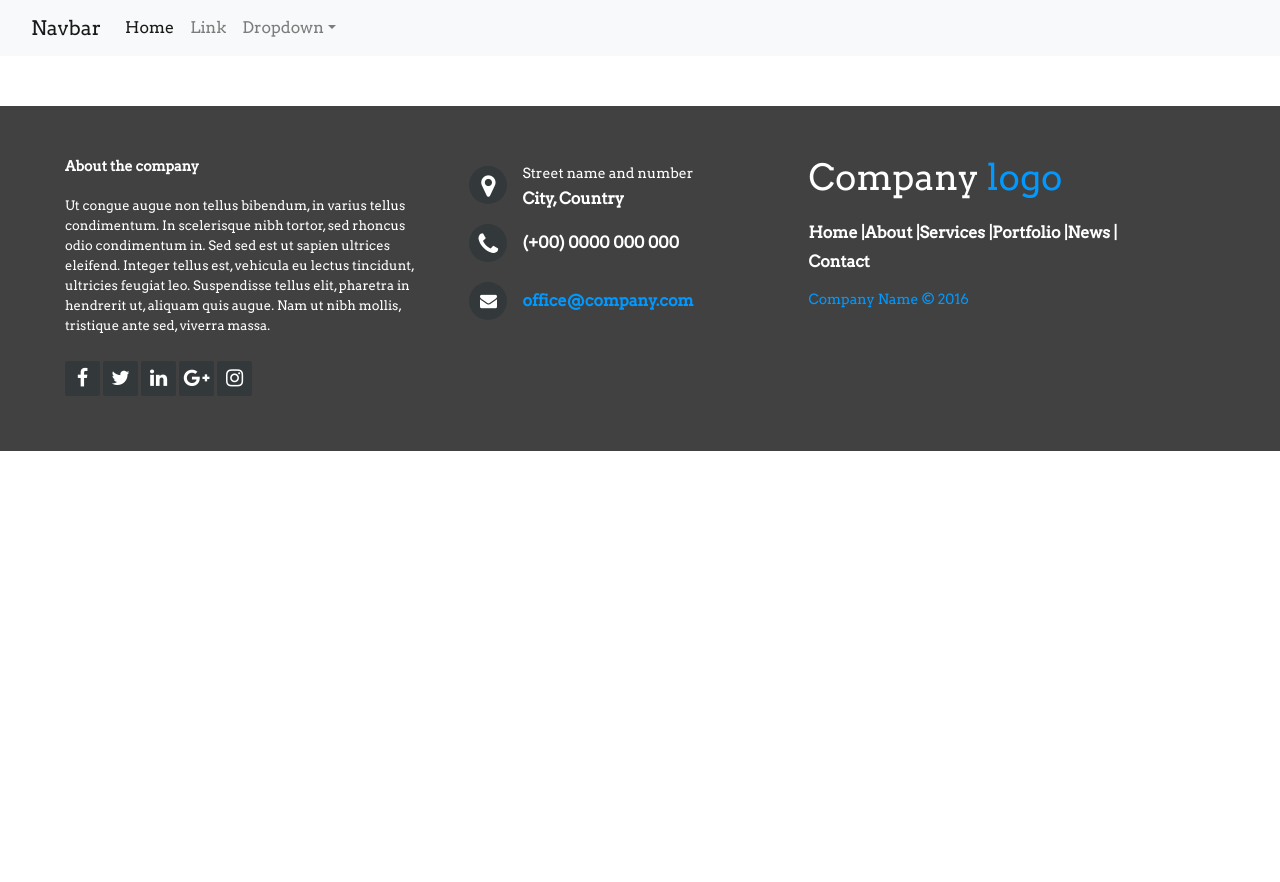
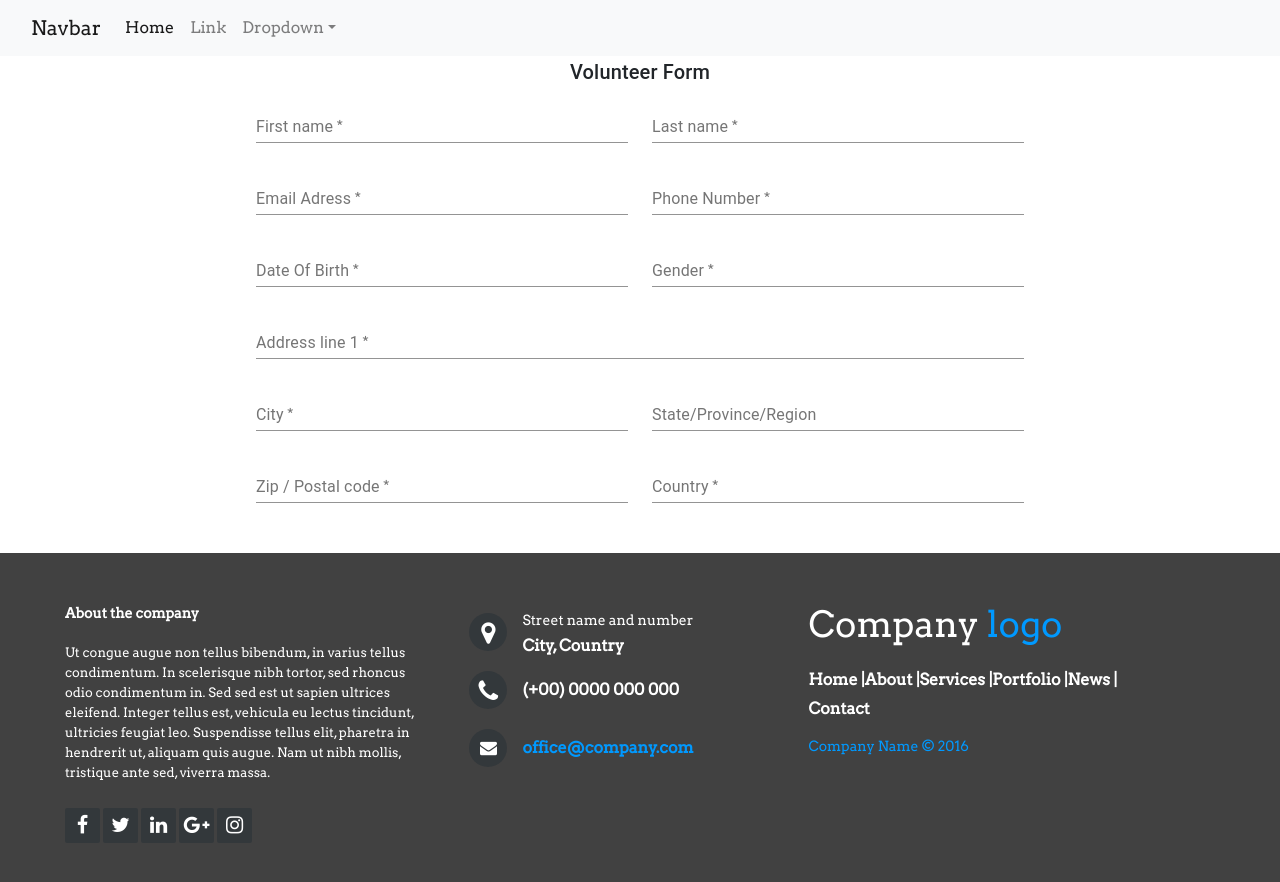
Before and after one commit to nitish-420/Code-For-Good-team32-2021, a React (Create React App) app in the folder my-app/: page /volunteerform in a window 1280 px wide. Shown: the top 882 px of the page. Before the commit the page ends 800 px from the top, so only its background shows below. Built offline with nearby package versions, Linux system fonts and the light colour scheme; no server answers.

Commit message:
Volunteer Form Added

```diff
--- a/my-app/package.json
+++ b/my-app/package.json
@@ -3,6 +3,8 @@
   "version": "0.1.0",
   "private": true,
   "dependencies": {
+    "@material-ui/core": "^4.12.1",
+    "@material-ui/styles": "^4.11.4",
     "@testing-library/jest-dom": "^5.14.1",
     "@testing-library/react": "^11.2.7",
     "@testing-library/user-event": "^12.8.3",
--- a/my-app/src/App.js
+++ b/my-app/src/App.js
@@ -1,10 +1,12 @@
-import logo from './logo.svg';
 import './App.css';
 import { AuthProvider } from './context/AuthContext';
 import { Header } from './components/base/Header'
 import { LogIn } from "./components/LogIn";
 import { SignUp } from "./components/SignUp";
 import { Footer } from "./components/base/Footer"
+import { VolunteerForm } from "./components/forms/VolunteerForm"
+
+
 import {
     BrowserRouter as Router,
     Switch,
@@ -20,6 +22,7 @@ function App() {
                     <Switch>
                         <Route exact path={["/", "/login"]} component={LogIn} />
                         <Route exact path="/signup" component={SignUp} />
+                        <Route exact path="/volunteerform" component={VolunteerForm} />
                     </Switch>
                     <Footer />
                 </Router>
--- /dev/null
+++ b/my-app/src/components/forms/VolunteerForm.css
@@ -0,0 +1,10 @@
+.form{
+    font-size: 10%;
+    text-align: center;
+    font-weight: bold;
+}
+
+.fields{
+    padding-left: 20%;
+    padding-right: 20%;
+}
--- /dev/null
+++ b/my-app/src/components/forms/VolunteerForm.jsx
@@ -0,0 +1,130 @@
+import React from "react";
+import Grid from "@material-ui/core/Grid";
+import Typography from "@material-ui/core/Typography";
+import TextField from "@material-ui/core/TextField";
+import './VolunteerForm.css'
+
+export const VolunteerForm = () => {
+  return (
+    <React.Fragment >
+      <Typography className="form" variant="h6" gutterBottom>
+        Volunteer Form
+      </Typography>
+      <Grid className="fields" container spacing={3}>
+        <Grid item xs={12} sm={6}>
+          <TextField
+
+            required
+            id="firstName"
+            name="firstName"
+            label="First name"
+            fullWidth
+            autoComplete="given-name"
+          />
+        </Grid>
+        <Grid item xs={12} sm={6}>
+          <TextField
+            required
+            id="lastName"
+            name="lastName"
+            label="Last name"
+            fullWidth
+            autoComplete="family-name"
+          />
+        </Grid>
+        <Grid item xs={12} sm={6}>
+          <TextField
+
+            required
+            id="email"
+            name="Email"
+            label="Email Adress"
+            fullWidth
+            autoComplete="given-name"
+          />
+        </Grid>
+        <Grid item xs={12} sm={6}>
+          <TextField
+
+            required
+            id="phonenumber"
+            name="PhoneNumber"
+            label="Phone Number"
+            fullWidth
+            autoComplete="given-name"
+          />
+        </Grid>
+        <Grid item xs={12} sm={6}>
+          <TextField
+            required
+            id="DOB"
+            name="Email"
+            type={Date}
+            label="Date Of Birth"
+            fullWidth
+            autoComplete="given-name"
+          />
+        </Grid>
+        <Grid item xs={12} sm={6}>
+          <TextField
+
+            required
+            id="gender"
+            name="gender"
+            label="Gender"
+            fullWidth
+            autoComplete="given-name"
+          />
+        </Grid>
+        <Grid item xs={12}>
+          <TextField
+            required
+            id="address1"
+            name="address1"
+            label="Address line 1"
+            fullWidth
+            autoComplete="volunteer address-line1"
+          />
+        </Grid>
+        <Grid item xs={12} sm={6}>
+          <TextField
+            required
+            id="city"
+            name="city"
+            label="City"
+            fullWidth
+            autoComplete="volunteer address-city2"
+          />
+        </Grid>
+        <Grid item xs={12} sm={6}>
+          <TextField
+            id="state"
+            name="state"
+            label="State/Province/Region"
+            fullWidth
+          />
+        </Grid>
+        <Grid item xs={12} sm={6}>
+          <TextField
+            required
+            id="zip"
+            name="zip"
+            label="Zip / Postal code"
+            fullWidth
+            autoComplete="volunteer postal-code"
+          />
+        </Grid>
+        <Grid item xs={12} sm={6}>
+          <TextField
+            required
+            id="country"
+            name="country"
+            label="Country"
+            fullWidth
+            autoComplete="volunteer country"
+          />
+        </Grid>
+      </Grid>
+    </React.Fragment>
+  );
+};
```
Also changed, not shown: my-app/src/components/forms/ReportSubmission.js (added, +97 -0 lines), 1 other file (tests, documents, lock files or other folders).
